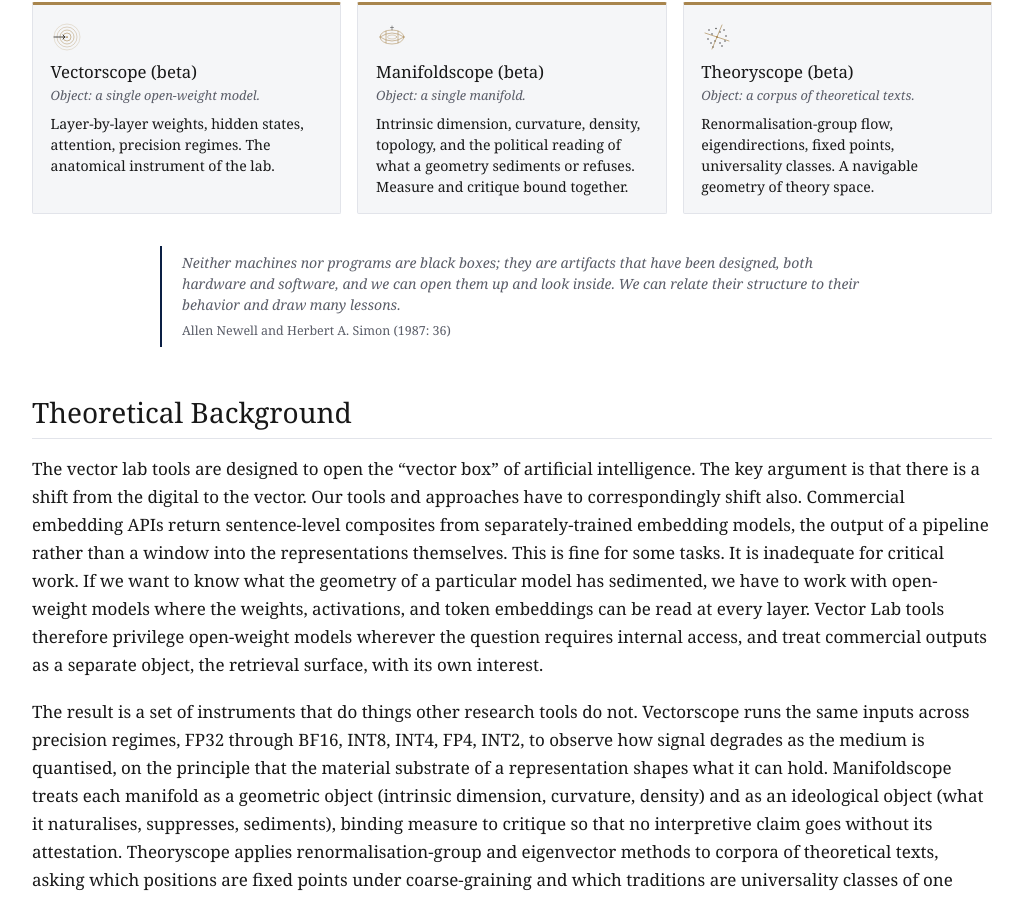
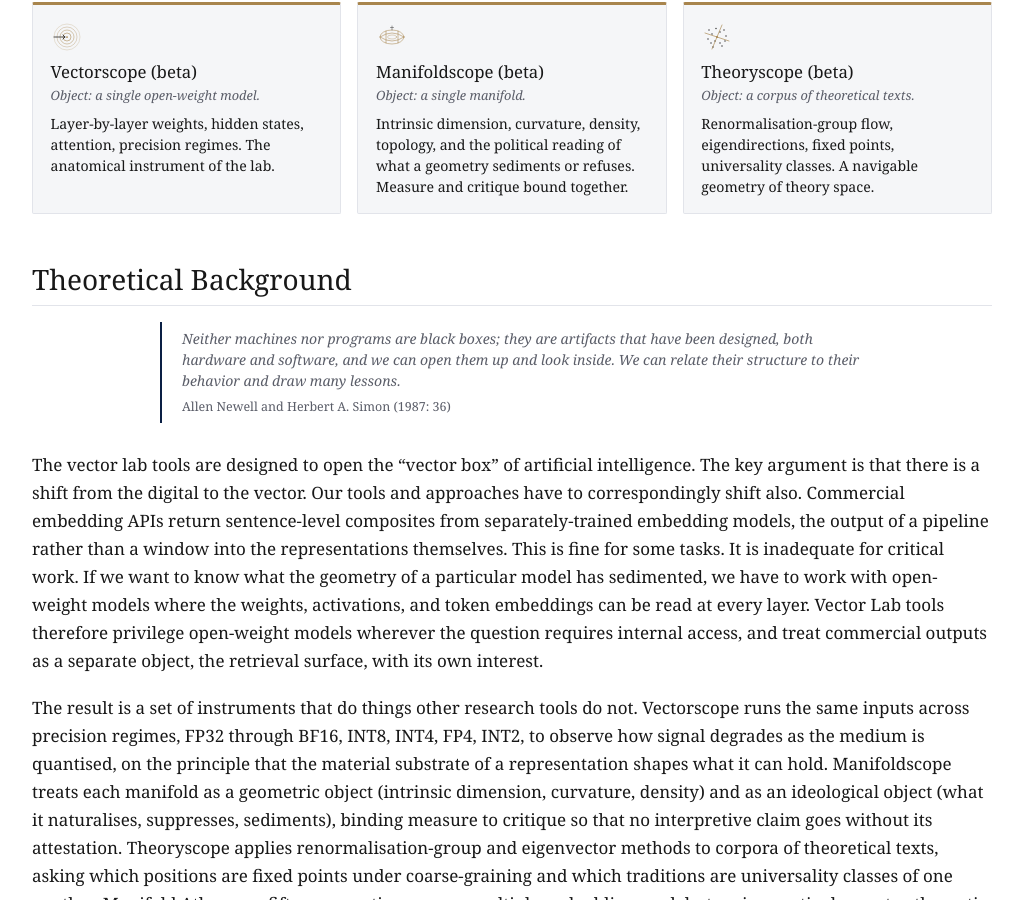
Before and after one commit to vector-lab-tools/vector-lab-tools.github.io, a Jekyll site: the page built from index.md, in a window 1280 px wide and 900 px high, scrolled down 1942 px. Shown: the whole window, without its empty margins (128-1151 px from the left). Built offline with Jekyll 4.4.1, drawn with Linux system fonts in a browser that asks for light colours; some of the changed text lies outside the part shown.

Commit message:
Place epigraphs at top of their sections, under the heading

```diff
--- a/index.md
+++ b/index.md
@@ -97,12 +97,12 @@ graph TB
 
 </div>
 
+## Theoretical Background
+
 <blockquote class="epigraph">
 <p>Neither machines nor programs are black boxes; they are artifacts that have been designed, both hardware and software, and we can open them up and look inside. We can relate their structure to their behavior and draw many lessons.</p>
 <cite>Allen Newell and Herbert A. Simon (1987: 36)</cite>
 </blockquote>
-
-## Theoretical Background
 
 The vector lab tools are designed to open the "vector box" of artificial intelligence. The key argument is that there is a shift from the digital to the vector. Our tools and approaches have to correspondingly shift also. Commercial embedding APIs return sentence-level composites from separately-trained embedding models, the output of a pipeline rather than a window into the representations themselves. This is fine for some tasks. It is inadequate for critical work. If we want to know what the geometry of a particular model has sedimented, we have to work with open-weight models where the weights, activations, and token embeddings can be read at every layer. Vector Lab tools therefore privilege open-weight models wherever the question requires internal access, and treat commercial outputs as a separate object, the retrieval surface, with its own interest.
 
@@ -118,12 +118,12 @@ The modality split is doing work too. Language models and diffusion models share
 
 Generated prose is the hermeneutic surface that sits above the geometric work. It is the level at which models are usually encountered, and it is often the presentation layer for findings that begin lower down: a claim tested geometrically can be illustrated, read closely, and compared across models in prose form.
 
+## Further reading
+
 <blockquote class="epigraph">
 <p>Whilst voltage is the physical materiality of the digital configuration, vector space is a form of mathematical materiality, a materiality of relation rather than substance which creates the conditions of possibility for new forms of computation I call vector theory.</p>
 <cite>David M. Berry (2026: 2)</cite>
 </blockquote>
-
-## Further reading
 
 The tools operationalise claims developed across the vector theory sequence on Stunlaw and in the wider research programme. The essays are the conceptual statements; the tools are the empirical instruments that test, extend, and sometimes contradict them.
 
```
